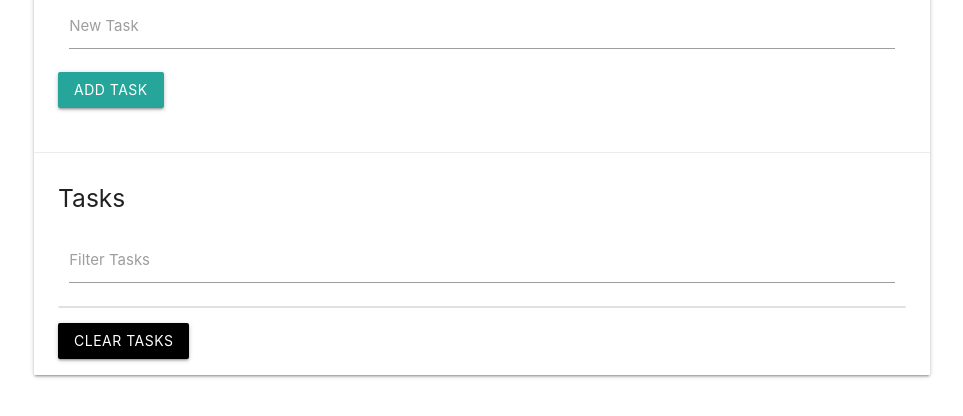
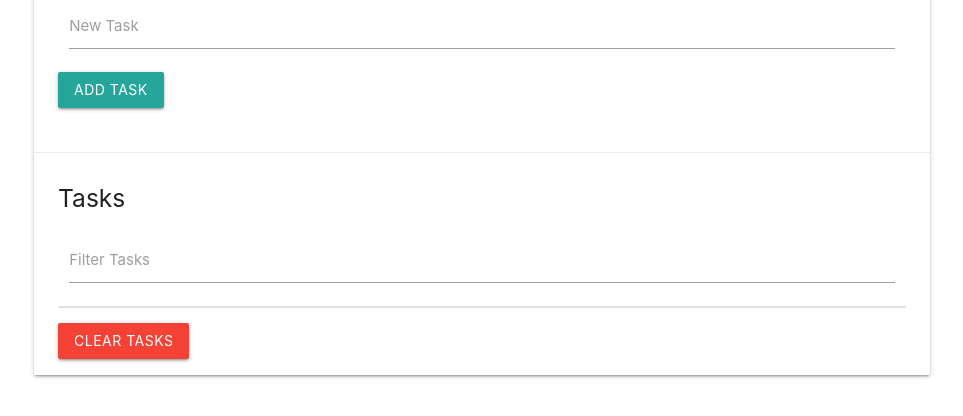
Before and after one commit to ricksinclair/JsTasks, a plain HTML site: page index.html in a window 1280 px wide. Shown: the part 84-500 px from the top of the page, without its empty margins (158-1121 px from the left). Drawn offline with nearby package versions, Linux system fonts and the light colour scheme.

Commit message:
changed color in html

```diff
--- a/app.js
+++ b/app.js
@@ -124,7 +124,7 @@ function removeTaskFromLocalStorage(taskItem) {
 
   // console.log(tasks);
   tasks.forEach(function(task, index) {
-    // console.log("index is: " + index);
+    console.log("index is: " + index);
     if (taskItem.textContent == task) {
       // index = tasks.indexOf(task);
       // console.log("task at index: " + index + " is a match");
--- a/index.html
+++ b/index.html
@@ -44,7 +44,7 @@
               <label for="filter">Filter Tasks</label>
             </div>
             <ul class="collection"></ul>
-            <a href="#" class="clear-tasks btn black">Clear Tasks</a>
+            <a href="#" class="clear-tasks btn red">Clear Tasks</a>
           </div>
         </div>
       </div>
```
